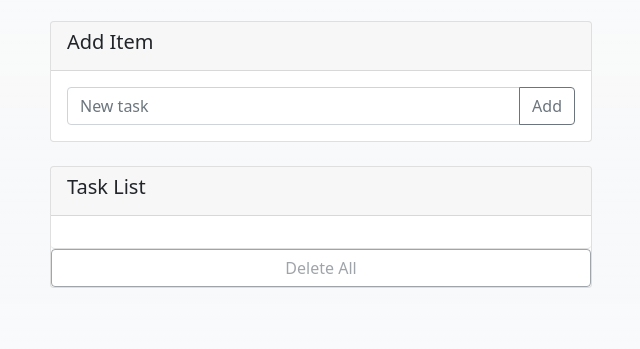
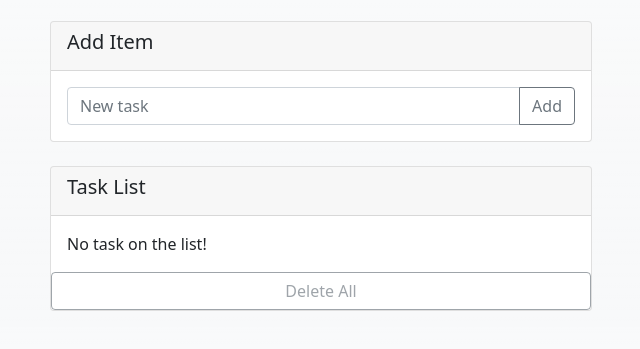
Before and after one commit to junsantilla/to-do-vanilla, a plain HTML site: page index.html in a window 1280 px wide. Shown: the part 99-448 px from the top of the page, without its empty margins (319-959 px from the left). Drawn offline with nearby package versions, Linux system fonts and the light colour scheme.

Commit message:
Add placeholder

```diff
--- a/app.js
+++ b/app.js
@@ -2,6 +2,7 @@ const taskInput = document.querySelector(".task-input");
 const addBtn = document.querySelector(".add-task");
 const taskList = document.querySelector(".task-list");
 const clearTaskListBtn = document.querySelector(".clear-task-list");
+const taskListPlaceholder = document.querySelector(".task-is-empty");
 
 function loadAllEveentHandlers() {
 	console.log("Event handler loaded");
@@ -56,8 +57,12 @@ function removeTask(e) {
 function checkList() {
 	if (taskList.innerHTML == "") {
 		clearTaskListBtn.classList.add("disabled");
+		taskList.classList.add("d-none");
+		taskListPlaceholder.classList.remove("d-none");
 	} else {
 		clearTaskListBtn.classList.remove("disabled");
+		taskList.classList.remove("d-none");
+		taskListPlaceholder.classList.add("d-none");
 	}
 }
 checkList();
--- a/index.html
+++ b/index.html
@@ -30,7 +30,10 @@
                     <div class="card-header">
                         <h2 class="h5">Task List</h2>
                     </div>
-                    <ul class="list-group p-3 task-list"></ul>
+                    <div class="card-body task-is-empty">
+                        <p class="m-0">No task on the list!</p>
+                    </div>
+                    <ul class="list-group p-3 task-list d-none"></ul>
                     <button type="button" class="btn btn-outline-secondary clear-task-list">Delete All</button>
                 </div>
             </div>
```
